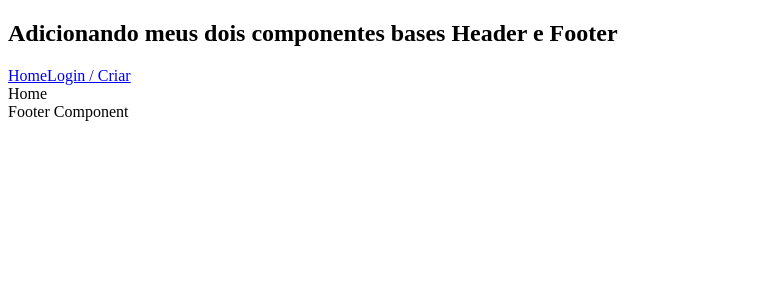
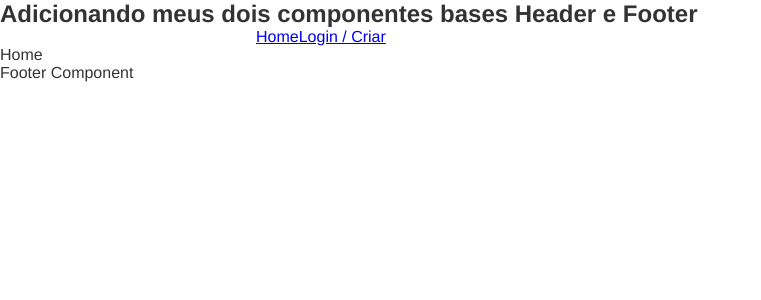
Before and after one commit to eduardo-esteves/react-dogs, a React (Create React App) app: page / in a window 1280 px wide. Shown: the top 300 px of the page, without its empty margins (0-761 px from the left). Built offline with nearby package versions, Linux system fonts and the light colour scheme.

Commit message:
Criado o estilo global para todos os componentes e importado no componente App.js

```diff
--- /dev/null
+++ b/src/App.css
@@ -0,0 +1,39 @@
+* {
+ box-sizing: border-box;
+}
+
+body {
+  margin: 0;
+  color: #333;
+  --type-first: Helvetica, Arial, sans-serif;
+  --type-second: 'Spectral', Georgia;
+  font-family: var(--type-first);
+}
+
+h1,h2,h3,h4,p {
+  margin: 0;
+}
+
+ul,li {
+  list-style: none;
+  padding: 0;
+  margin: 0;
+}
+
+img {
+  display: block;
+  max-width: 100%;
+}
+
+button, input {
+  display: block;
+  font-size: 1rem;
+  font-family: var(--type-first);
+  color: #333;
+}
+
+.container {
+  max-width: 50rem;
+  padding: 0 1rem;
+  margin: 0 auto;
+}
--- a/src/App.js
+++ b/src/App.js
@@ -1,4 +1,5 @@
 import React from 'react'
+import './App.css'
 import { BrowserRouter, Routes, Route } from 'react-router-dom';
 import Footer from './Footer'
 import Header from './Header'
--- a/src/Header.js
+++ b/src/Header.js
@@ -4,7 +4,7 @@ import { Link } from 'react-router-dom'
 const Header = () => {
   return (
   <div className={styles.header}>
-    <nav>
+    <nav className="container">
       <Link to="/">Home</Link>
       <Link to="/login">Login / Criar</Link>
     </nav>
```
